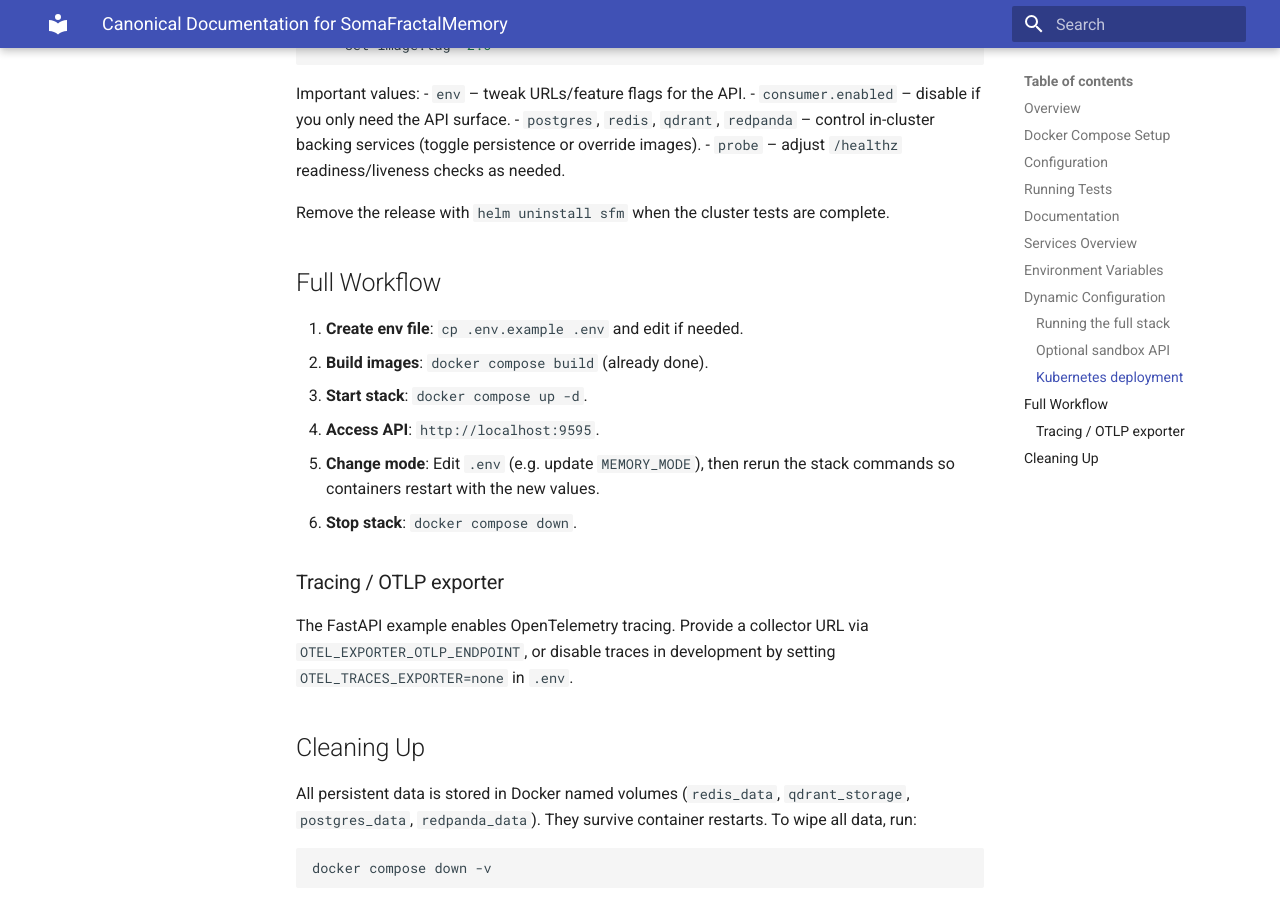
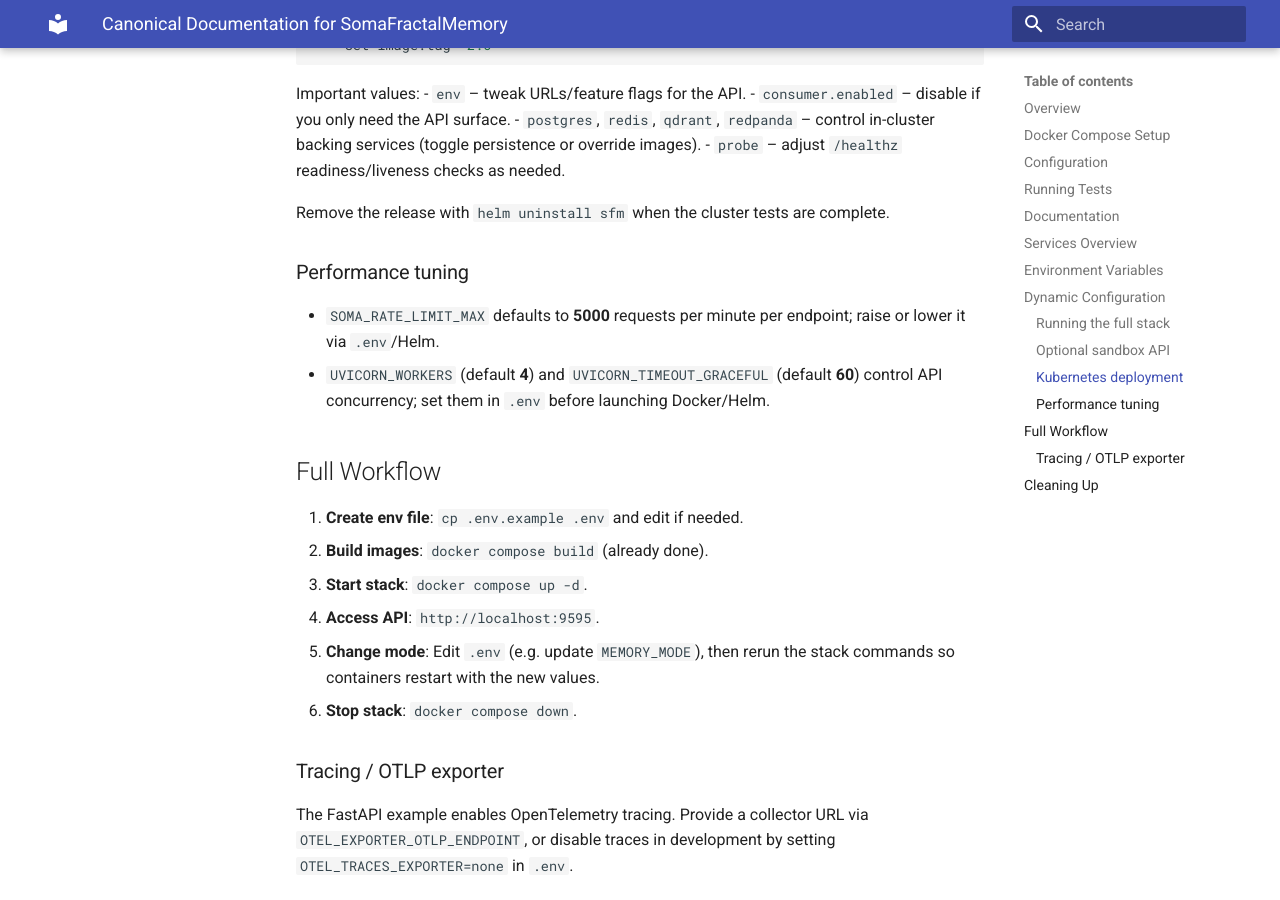
Before and after one commit to somatechlat/somafractalmemory, an MkDocs documentation site: the page built from docs/CANONICAL_DOCUMENTATION.md, in a window 1280 px wide and 900 px high, scrolled down 2690 px. Built offline with MkDocs 1.6.1 and Material for MkDocs 9.7.7, drawn with Linux system fonts in a browser that asks for light colours.

Commit message:
Tune API runtime for high concurrency

```diff
--- a/docker-compose.yml
+++ b/docker-compose.yml
@@ -52,7 +52,9 @@
     environment:
       # Choose the memory mode (development|test|evented_enterprise|cloud_managed)
       MEMORY_MODE: development
-      SOMA_RATE_LIMIT_MAX: "1000"
+      SOMA_RATE_LIMIT_MAX: "5000"
+      UVICORN_WORKERS: "4"
+      UVICORN_TIMEOUT_GRACEFUL: "60"
       # Redis connection (host is the service name defined below)
       REDIS_HOST: redis
       REDIS_PORT: 6379
@@ -116,7 +118,7 @@
       - "8888:9595"
     environment:
       MEMORY_MODE: evented_enterprise
-      SOMA_RATE_LIMIT_MAX: "1000"
+      SOMA_RATE_LIMIT_MAX: "5000"
     depends_on:
       - redis
       - qdrant
--- a/docs/CANONICAL_DOCUMENTATION.md
+++ b/docs/CANONICAL_DOCUMENTATION.md
@@ -103,6 +103,10 @@
 
 Remove the release with `helm uninstall sfm` when the cluster tests are complete.
 
+### Performance tuning
+- `SOMA_RATE_LIMIT_MAX` defaults to **5000** requests per minute per endpoint; raise or lower it via `.env`/Helm.
+- `UVICORN_WORKERS` (default **4**) and `UVICORN_TIMEOUT_GRACEFUL` (default **60**) control API concurrency; set them in `.env` before launching Docker/Helm.
+
 ## Full Workflow
 1. **Create env file**: `cp .env.example .env` and edit if needed.
 2. **Build images**: `docker compose build` (already done).
```
Also changed, not shown: README.md (+4 -0 lines), docs/CONFIGURATION.md (+5 -0 lines), docs/DEVELOPER_GUIDE.md (+4 -0 lines), 3 other files.
